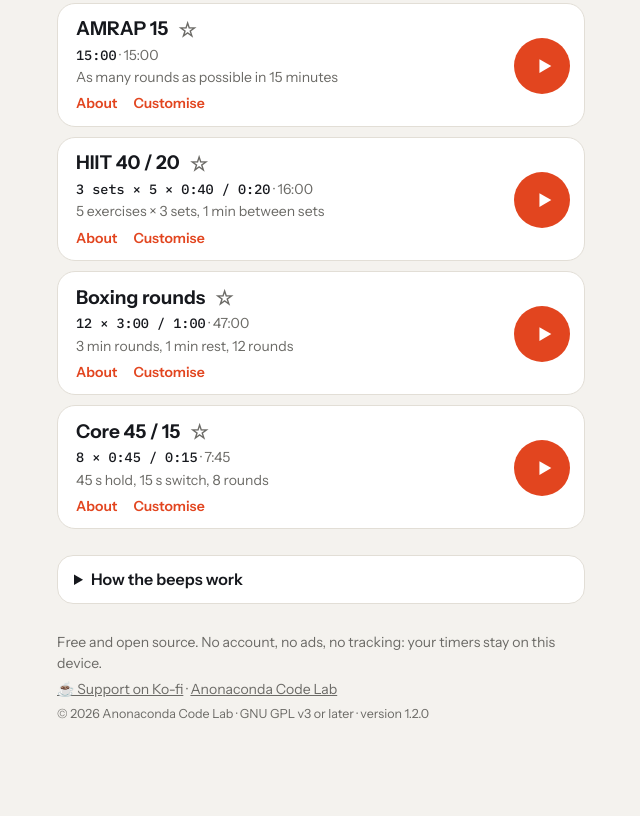
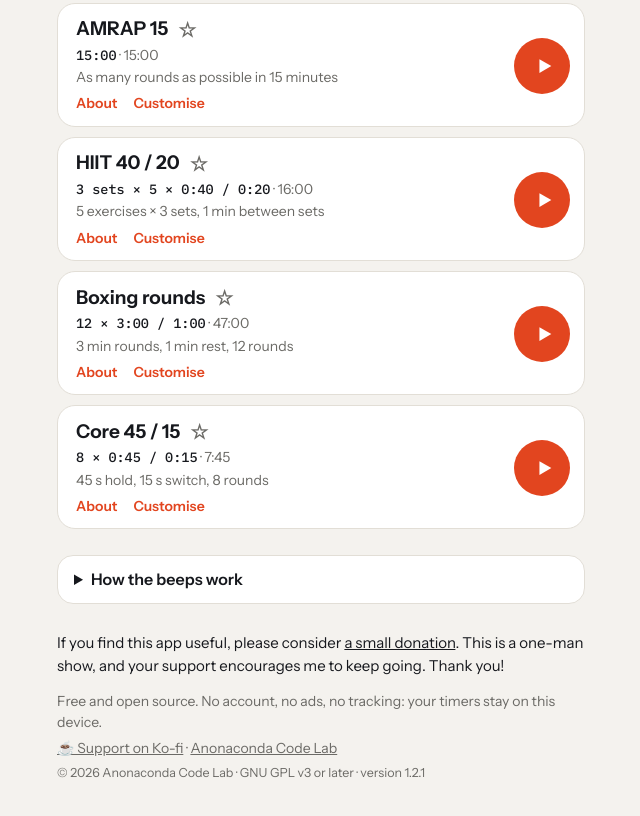
Before and after one commit to Anonaconda-CodeLab/rounds, a website: page index.html in a window 1280 px wide. Shown: the part 2000-2816 px from the top of the page, without its empty margins (319-959 px from the left). Before the commit the page ends 2769 px from the top, so only its background shows below. Drawn offline with Linux system fonts and the light colour scheme.

Commit message:
1.2.1: thank-you note with a Ko-fi link at the foot of the home screen
Co-Authored-By: Claude Opus 5.5 <noreply@anthropic.com>
Claude-Session: https://claude.ai/code/session_01K9yVMKhTzkBbVRsaoPkNGh

```diff
--- a/app.js
+++ b/app.js
@@ -1,6 +1,6 @@
 /* Rounds: screens, storage, sound. Everything stays on this device. */
 'use strict';
-const VERSION = '1.2.0';
+const VERSION = '1.2.1';
 const $ = s => document.querySelector(s);
 const E = window.Engine;
 
--- a/index.html
+++ b/index.html
@@ -48,6 +48,7 @@
     </ul>
   </details>
   <footer class="foot">
+    <p class="thanks">If you find this app useful, please consider <a href="https://ko-fi.com/anonacondacodelab" target="_blank" rel="noopener noreferrer">a small donation</a>. This is a one-man show, and your support encourages me to keep going. Thank you!</p>
     <p>Free and open source. No account, no ads, no tracking: your timers stay on this device.</p>
     <p><a href="https://ko-fi.com/anonacondacodelab" target="_blank" rel="noopener noreferrer">☕ Support on Ko-fi</a> · <a href="https://anonacondacodelab.com" target="_blank" rel="noopener noreferrer">Anonaconda Code Lab</a></p>
     <p class="fine">© 2026 Anonaconda Code Lab · GNU GPL v3 or later · version <span id="ver"></span></p>
--- a/package.json
+++ b/package.json
@@ -1,6 +1,6 @@
 {
   "name": "rounds",
-  "version": "1.2.0",
+  "version": "1.2.1",
   "description": "Rounds: a loud, clear interval timer. Free, no account, no tracking, works offline.",
   "private": true,
   "license": "GPL-3.0-or-later",
--- a/style.css
+++ b/style.css
@@ -51,6 +51,7 @@ a{color:inherit}
 .howto li{margin:6px 0}
 .foot{margin-top:28px;color:var(--muted);font-size:14px}
 .foot p{margin:6px 0}
+.foot .thanks{color:var(--ink);font-size:15px;line-height:1.5;margin-bottom:14px}
 .foot .fine{font-size:12.5px}
 
 /* editor and settings */
--- a/sw.js
+++ b/sw.js
@@ -1,5 +1,5 @@
 /* Rounds: offline support. Caches the app's own files; it never contacts any other site. */
-const CACHE = 'rounds-1.2.0';
+const CACHE = 'rounds-1.2.1';
 const FILES = ['./', 'index.html', 'style.css', 'engine.js', 'hr.js', 'app.js', 'manifest.webmanifest', 'icon.svg', 'icon-192.png', 'icon-512.png',
   'maskable-512.png', 'apple-touch-icon.png', 'fonts/InstrumentSans-latin-variable.woff2', 'fonts/IBMPlexMono-latin-500.woff2'];
 self.addEventListener('install', e => { e.waitUntil(caches.open(CACHE).then(c => c.addAll(FILES)).then(() => self.skipWaiting())); });
```
